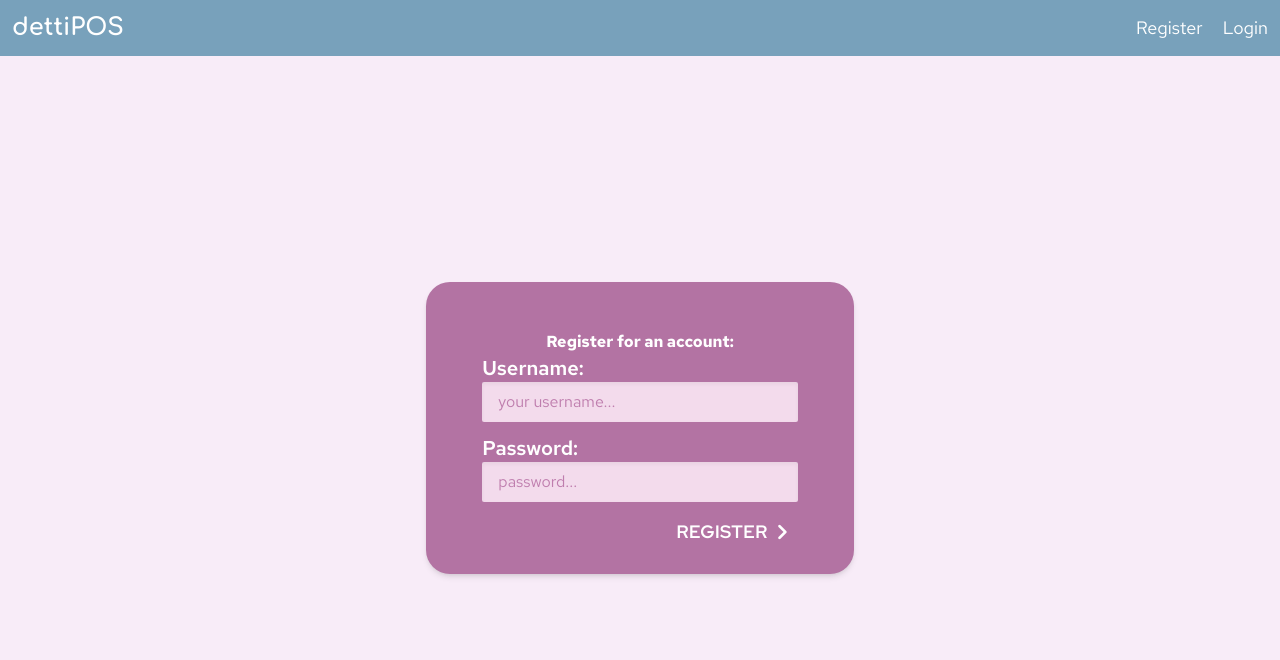
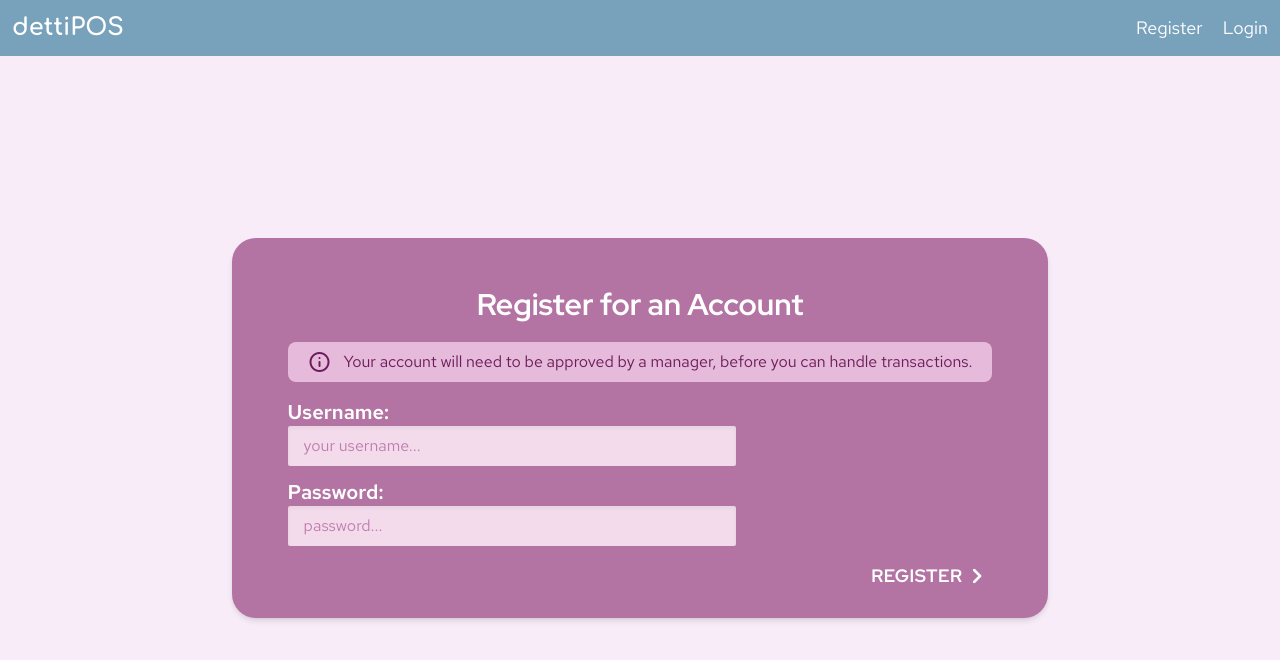
Before and after one commit to saulthebear/pos-client, a React (Create React App) app: page /register in a window 1280 px wide. Shown: the top 660 px of the page. Built offline with nearby package versions, Linux system fonts and the light colour scheme; a web font is replaced by a local one.

Commit message:
Add form validation and tweak styling

```diff
--- a/src/components/pages/Register.jsx
+++ b/src/components/pages/Register.jsx
@@ -6,6 +6,7 @@ import { ModalButton } from "../ui/Button"
 import PropTypes from "prop-types"
 import AuthService from "../../helpers/authServices"
 import { userShape } from "../../helpers/propTypes"
+import { ModalTitle } from "../ui/Modal"
 
 export default function Register({ currentUser, setCurrentUser }) {
   // const { register, user, error } = useAuth()
@@ -13,6 +14,7 @@ export default function Register({ currentUser, setCurrentUser }) {
   const [error, setError] = useState("")
   const [username, setUsername] = useState("")
   const [password, setPassword] = useState("")
+  const [formError, setFormError] = useState("")
 
   const register = AuthService.register
   let navigate = useNavigate()
@@ -20,6 +22,9 @@ export default function Register({ currentUser, setCurrentUser }) {
   // submit event handler
   const handleSubmit = async (e) => {
     e.preventDefault()
+    if (!validateForm()) {
+      return
+    }
     const response = await register(username, password)
     if (response.user) {
       setCurrentUser(response.user)
@@ -33,17 +38,38 @@ export default function Register({ currentUser, setCurrentUser }) {
     console.log("currentUser", currentUser)
     return <Navigate to="/profile" />
   }
+  const validateForm = () => {
+    if (username == "") {
+      setFormError("Name is required!")
+      return false
+    }
+    if (password == "") {
+      setFormError("Password is required!")
+      return false
+    }
+    return true
+  }
 
   return (
     <div className="bg-plum-50 flex justify-between items-center px-12 py-12 h-full">
       <div className="bg-plum-500 mx-auto px-14 py-6 rounded-3xl shadow-md pt-12">
-        <h1 className="font-xl font-bold text-white px-16">
-          Register for an account:
+        {/* <ModalTitle>Register for an Account</ModalTitle> */}
+        <h1 className="text-3xl text-center font-bold font-red-hat-display mb-5 text-white">
+          Register for an Account
         </h1>
 
+        <p className="flex items-center justify-center text-plum-900 bg-plum-200 py-2 px-5 rounded-lg">
+          <span className="material-symbols-rounded mr-3">info</span>
+          <span>
+            Your account will need to be approved by a manager, before you can
+            handle transactions.
+          </span>
+        </p>
+
         <p className="text-red-700">{error}</p>
+        <p className="text-red-700 pb-4">{formError}</p>
 
-        <form onSubmit={handleSubmit}>
+        <form onSubmit={handleSubmit} className="">
           <PinkInput
             label="Username:"
             type="text"
```
